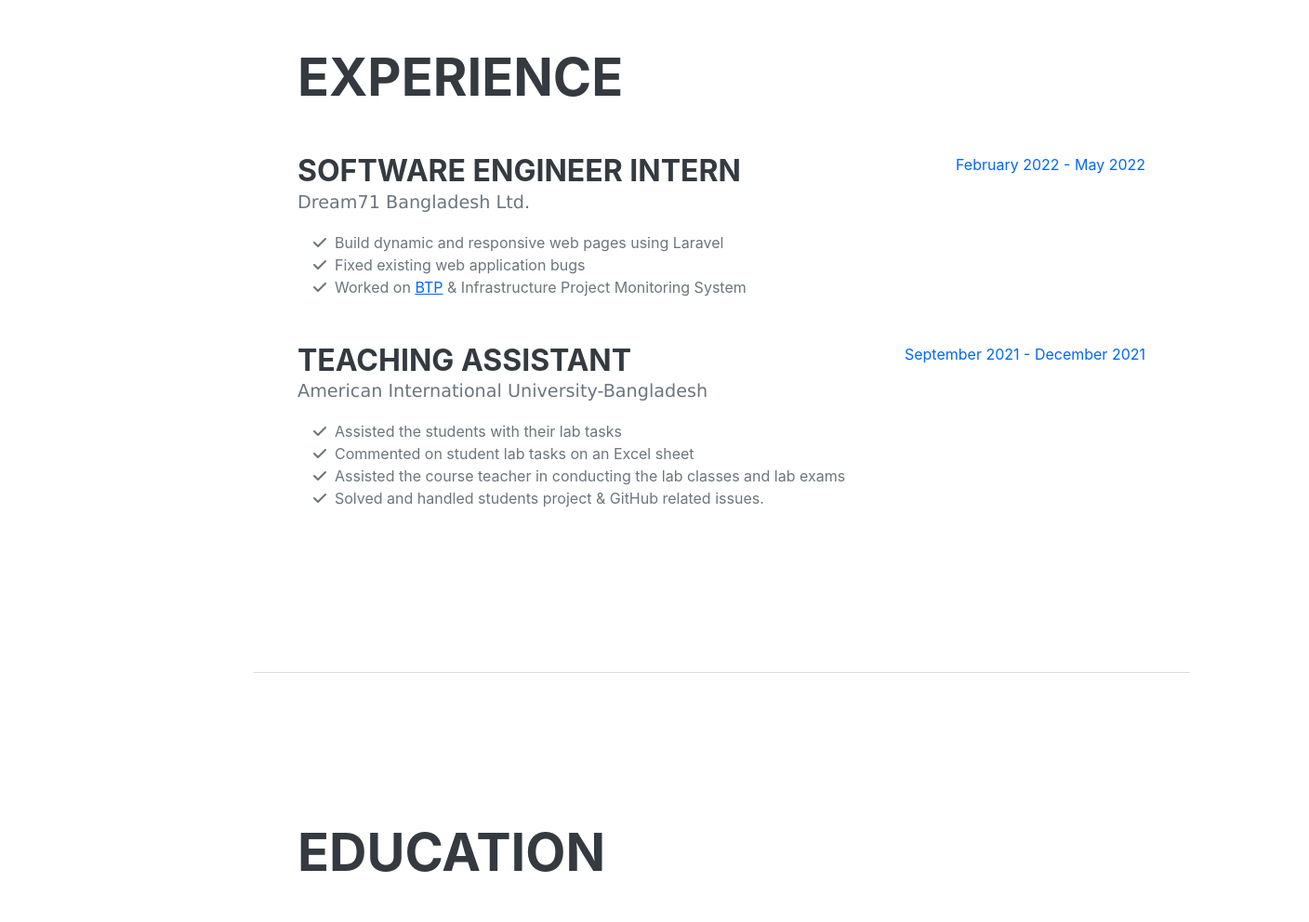
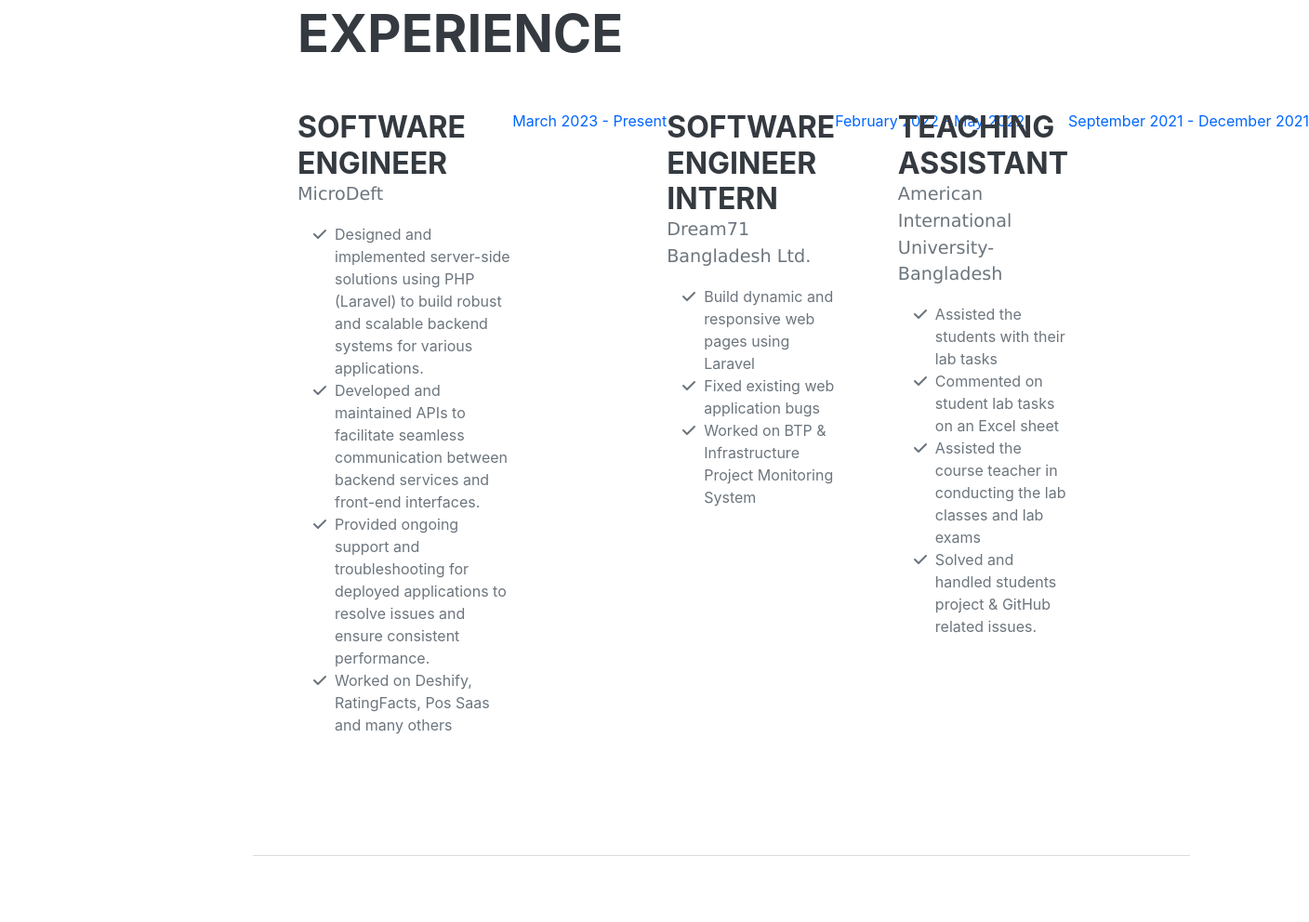
Before and after one commit to AhmedDip/portfolio, a plain HTML site: page index.html in a window 1280 px wide. Shown: the part 878-1870 px from the top of the page at 93% size, 1408 px wide, since content can reach past the window. Drawn offline with nearby package versions, Linux system fonts and the light colour scheme; a web font is replaced by a local one.

Commit message:
Update index.html

```diff
--- a/index.html
+++ b/index.html
@@ -101,6 +101,38 @@
         <h2 class="mb-5">Experience</h2>
         <div class="d-flex flex-column flex-md-row justify-content-between mb-5">
           <div class="flex-grow-1">
+            <h3 class="mb-0">Software Engineer</h3>
+            <div class="subheading mb-3">
+              MicroDeft
+            </div>
+            <ul class="fa-ul mb-0">
+              <li>
+                <span class="fa-li"><i class="fas fa-check"></i></span>
+              Designed and implemented server-side solutions using PHP (Laravel) to build robust and scalable backend systems for various applications.
+              </li>
+
+              <li>
+                <span class="fa-li"><i class="fas fa-check"></i></span>
+               Developed and maintained APIs to facilitate seamless communication between backend services and front-end interfaces.
+              </li>
+
+              <li>
+                <span class="fa-li"><i class="fas fa-check"></i></span>
+                Provided ongoing support and troubleshooting for deployed applications to resolve issues and ensure consistent performance.
+              </li>
+
+              <li>
+                <span class="fa-li"><i class="fas fa-check"></i></span>
+                 Worked on Deshify, RatingFacts, Pos Saas and many others
+              </li>
+
+            </ul>
+          </div>
+           <div class="flex-shrink-0">
+            <span class="text-primary">March 2023 - Present</span>
+          </div>
+        <div class="d-flex flex-column flex-md-row justify-content-between mb-5">
+          <div class="flex-grow-1">
             <h3 class="mb-0">Software Engineer Intern</h3>
             <div class="subheading mb-3">Dream71 Bangladesh Ltd.</div>
 
@@ -117,17 +149,11 @@
 
               <li>
                 <span class="fa-li"><i class="fas fa-check"></i></span>
-                Worked on <a href="https://enquiry.bangladeshtradeportal.gov.bd/">BTP</a> & Infrastructure Project
+                Worked on BTP & Infrastructure Project
                 Monitoring System
               </li>
 
-
-
-
-
             </ul>
-
-
           </div>
           <div class="flex-shrink-0">
             <span class="text-primary">February 2022 - May 2022</span>
```
